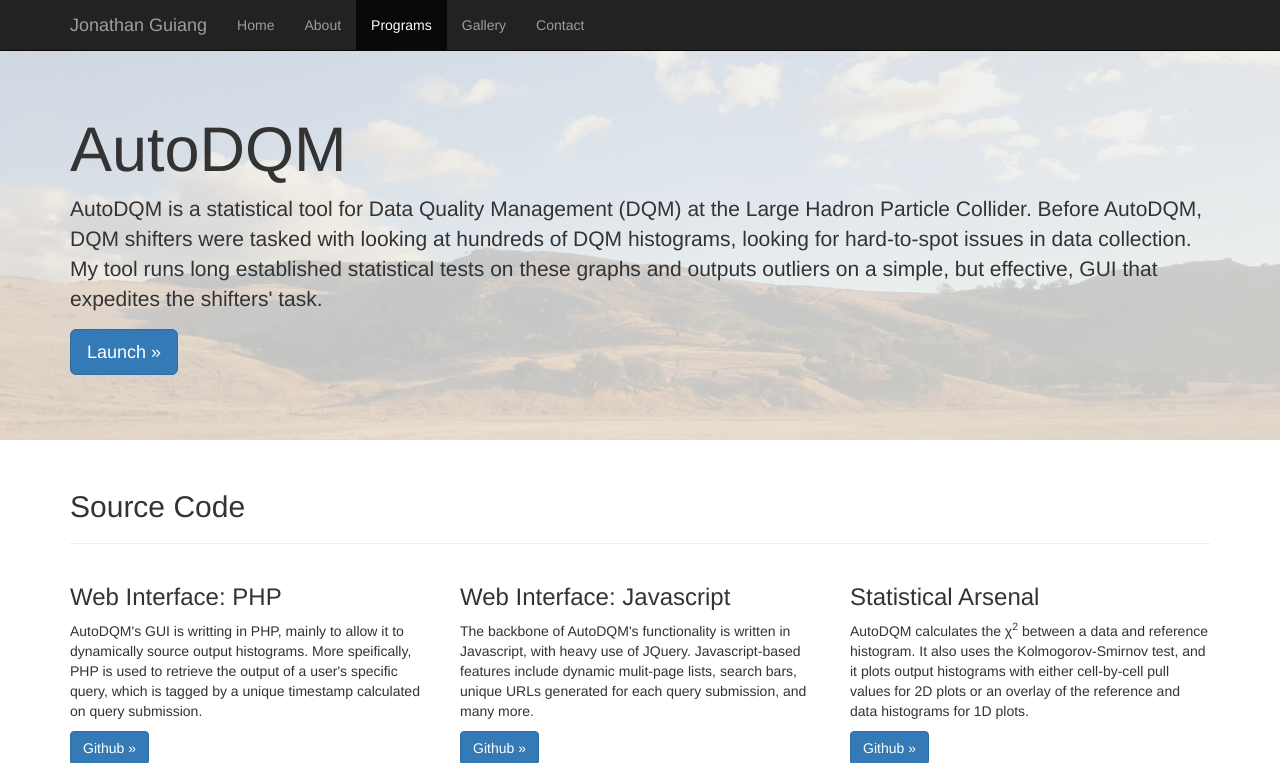
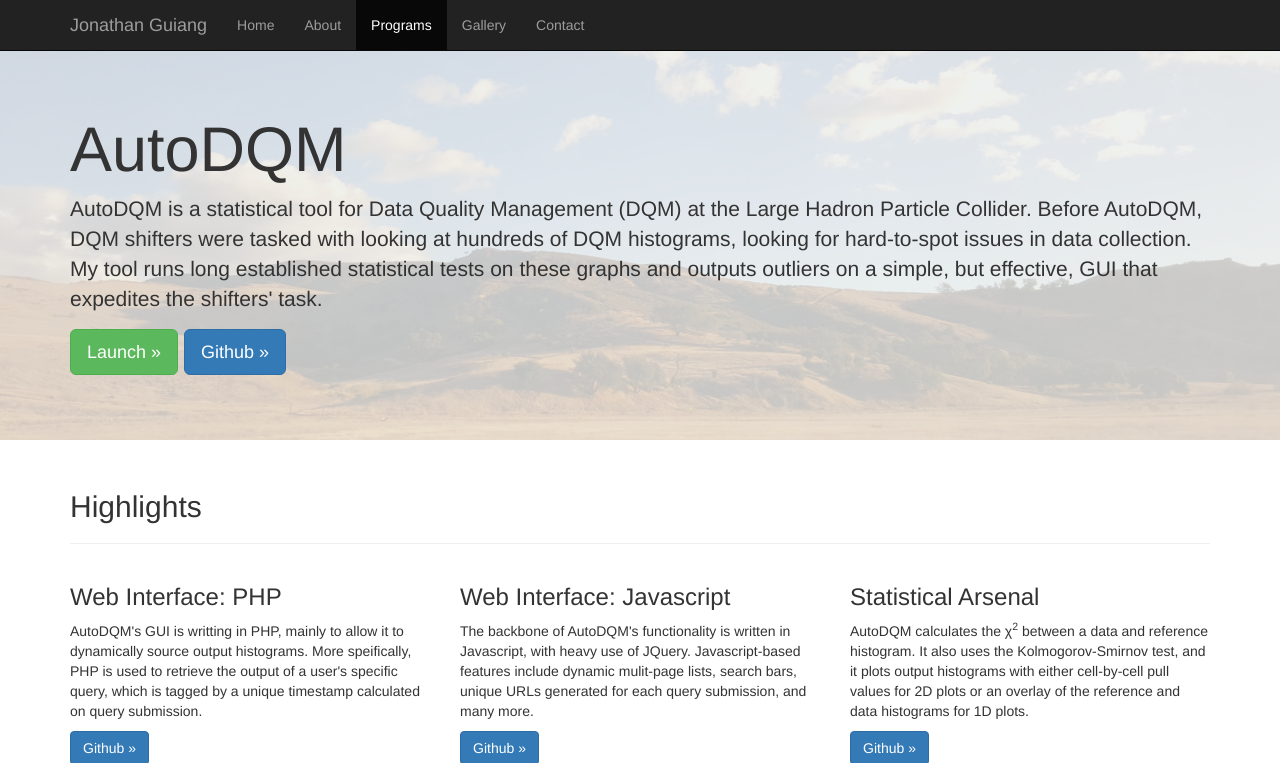
Before and after one commit to jkguiang/my_website, a Flask app: page /programs/autodqm in a window 1280 px wide. Shown: the top 763 px of the page. Run offline with Flask 2, Linux system fonts and the light colour scheme; some libraries are stand-ins or nearby versions.

Commit message:
reformatted

```diff
--- a/templates/autodqm.html
+++ b/templates/autodqm.html
@@ -41,13 +41,16 @@
             in data collection. My tool runs long established statistical tests on these graphs and outputs outliers on
             a simple, but effective, GUI that expedites the shifters' task.
         </p>
-        <p><a class="btn btn-primary btn-lg" href="http://uaf-8.t2.ucsd.edu/~jguiang/AutoDQM" role="button">Launch &raquo;</a></p>
+        <p>
+            <a class="btn btn-success btn-lg" href="http://uaf-8.t2.ucsd.edu/~jguiang/AutoDQM" role="button">Launch &raquo;</a>
+            <a class="btn btn-primary btn-lg" href="https://github.com/jkguiang/AutoDQM" role="button">Github &raquo;</a>
+        </p>
     </div>
 </div> <!-- End jumbotron -->
 
 <!-- Featured content -->
 <div class="container">
-    <h2>Source Code</h2>
+    <h2>Highlights</h2>
     <hr>
     <div class="row">
         <div class="col-lg-4">
```
Also changed, not shown: templates/autoplotter.html (+5 -2 lines), templates/projectmetis.html (+5 -2 lines).
